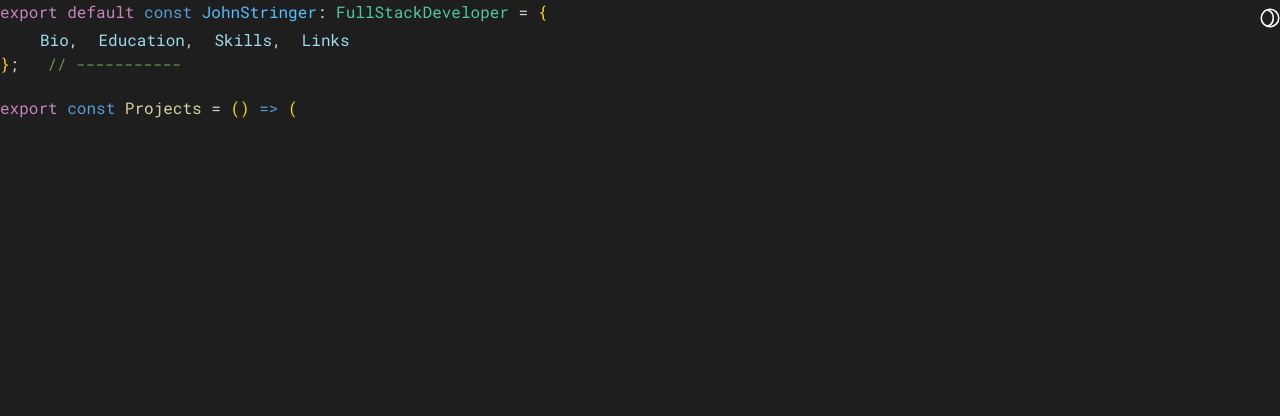
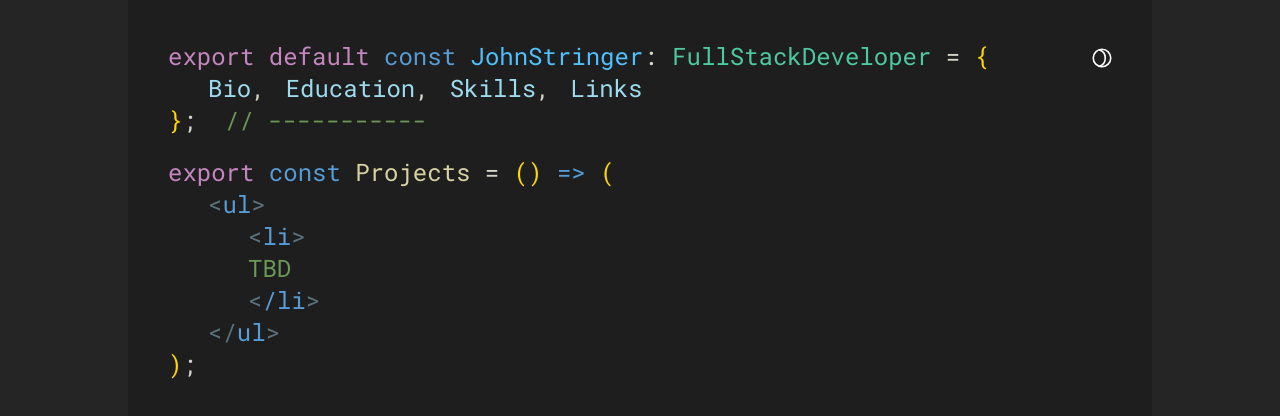
Before and after one commit to color-theory/cv-2024, a Next.js app: page /projects in a window 1280 px wide. Shown: the top 416 px of the page. Built offline with nearby package versions, Linux system fonts and the light colour scheme.

Commit message:
unique function names for each page.

```diff
--- a/src/app/education/page.tsx
+++ b/src/app/education/page.tsx
@@ -3,7 +3,7 @@ import Header from "../../components/header";
 import Footer from "../../components/footer";
 import { useTheme } from "../../hooks/theme";
 
-export default function Home() {
+export default function Education() {
     const theme = useTheme();
     if (!theme) return null;
 
--- a/src/app/links/page.tsx
+++ b/src/app/links/page.tsx
@@ -4,7 +4,7 @@ import Footer from "../../components/footer";
 import { useTheme } from "../../hooks/theme";
 import Link from "next/link";
 
-export default function Home() {
+export default function Links() {
     const theme = useTheme();
     if (!theme) return null;
 
--- a/src/app/projects/page.tsx
+++ b/src/app/projects/page.tsx
@@ -1,17 +1,47 @@
 "use client";
 import Header from "../../components/header";
+import Footer from "../../components/footer";
 import { useTheme } from "../../hooks/theme";
 
-export default function Home() {
+export default function Projects() {
     const theme = useTheme();
     if (!theme) return null;
 
-    const bodyClass = `grid grid-rows-[20px_1fr_20px] ${theme}`;
+    const bodyClass = `container contentContainer grid content-between min-h-svh`;
     return (
         <div className={bodyClass}>
-            <main className="mainContent flex flex-col h-svh">
+            <main className="mainContent flex flex-col p-3 md:p-10 text-2xl">
                 <Header />
+                <div className="sm:pl-10 text-nowrap">
+                    <span className="angle">{"<"}</span>
+                    <span className="tag">ul</span>
+                    <span className="angle">{">"}</span>
+                </div>
+                <div className="sm:pl-20 flex flex-col">
+                    <div className="flex">
+                        <span className="angle">{"<"}</span>
+                        <span className="tag">li</span>
+                        <span className="angle">{">"}</span>
+                    </div>
+                    <div>
+                        <span className="comment">TBD</span>
+                    </div>
+                    <div>
+                        <span className="angle">{"<"}</span>
+                        <span className="tag">/li</span>
+                        <span className="angle">{">"}</span>
+                    </div>
+                </div>
+                <div className="sm:pl-10">
+                    <span className="angle">{"</"}</span>
+                    <span className="tag">ul</span>
+                    <span className="angle">{">"}</span>
+                </div>
+                <div>
+                    <span className="bracket">{")"}</span>;
+                </div>
             </main>
+            <Footer />
         </div>
     );
 }
--- a/src/app/skills/page.tsx
+++ b/src/app/skills/page.tsx
@@ -3,7 +3,7 @@ import Header from "../../components/header";
 import Footer from "../../components/footer";
 import { useTheme } from "../../hooks/theme";
 
-export default function Home() {
+export default function Skills() {
     const theme = useTheme();
     if (!theme) return null;
 
```
